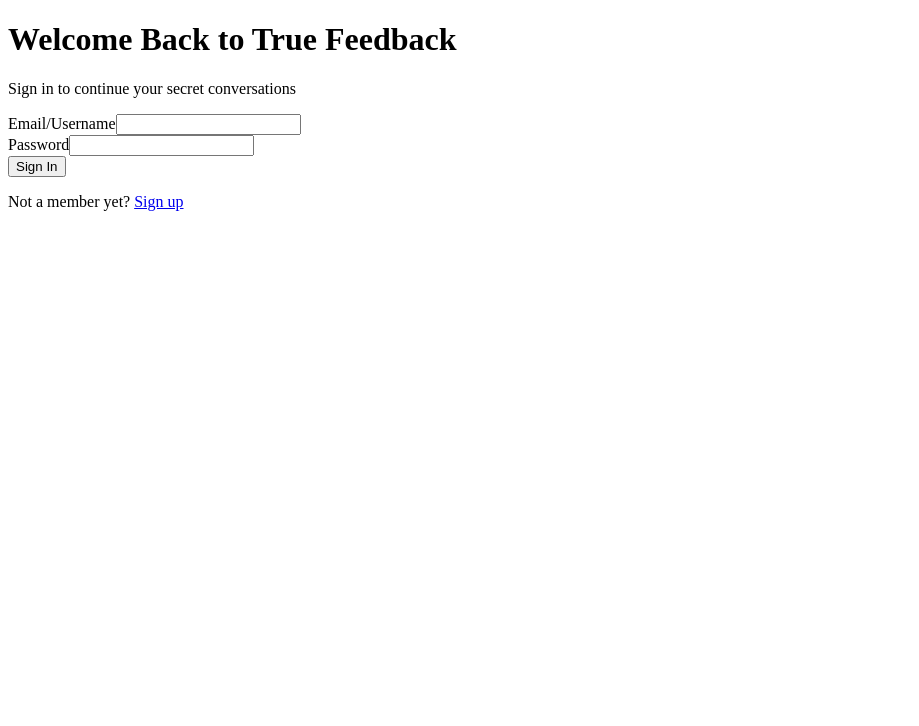
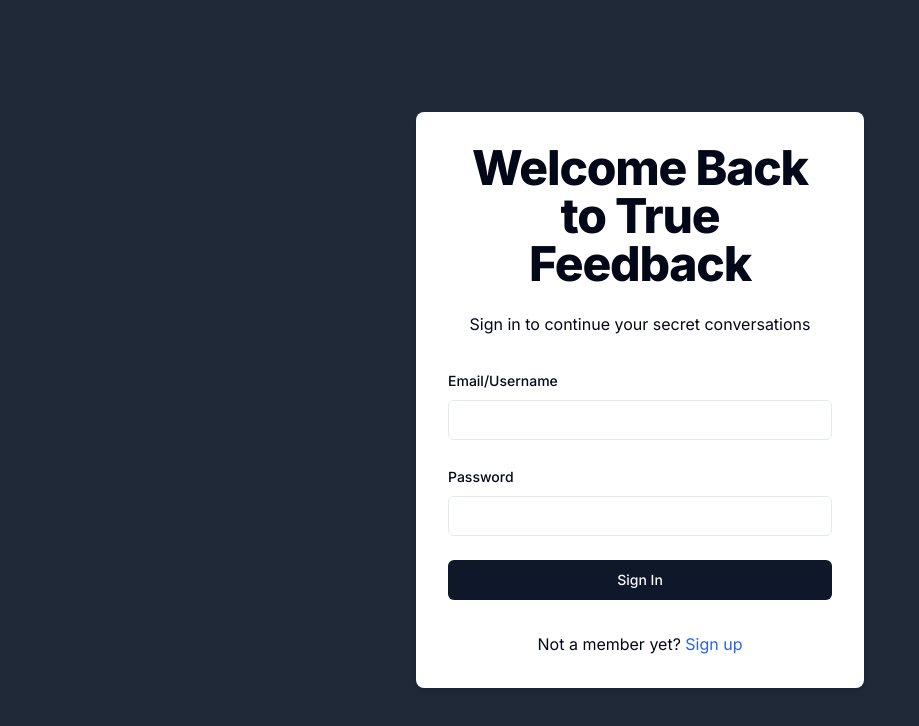
Before and after one commit to Coder-Rushabh/msgspace, a Next.js app: page /sign-in in a window 1280 px wide. Shown: the top 726 px of the page, without its empty margins (0-919 px from the left). Built offline with nearby package versions, Linux system fonts and the light colour scheme.

Commit message:
minor changes

```diff
--- a/package.json
+++ b/package.json
@@ -19,6 +19,7 @@
     "bcryptjs": "^2.4.3",
     "class-variance-authority": "^0.7.0",
     "clsx": "^2.1.1",
+    "dayjs": "^1.11.11",
     "embla-carousel-autoplay": "^8.1.3",
     "lucide-react": "^0.378.0",
     "mongoose": "^8.3.4",
--- /dev/null
+++ b/src/app/layout.tsx
@@ -0,0 +1,29 @@
+import type { Metadata } from 'next';
+import { Inter } from 'next/font/google';
+import './globals.css';
+import AuthProvider from '../context/AuthProvider';
+import { Toaster } from '@/components/ui/toaster';
+
+const inter = Inter({ subsets: ['latin'] });
+
+export const metadata: Metadata = {
+  title: 'True Feedback',
+  description: 'Real feedback from real people.',
+};
+
+interface RootLayoutProps {
+  children: React.ReactNode;
+}
+
+export default async function RootLayout({ children }: RootLayoutProps) {
+  return (
+    <html lang="en" >
+      <AuthProvider>
+        <body className={inter.className}>
+          {children}
+          <Toaster />
+        </body>
+      </AuthProvider>
+    </html>
+  );
+}
```
Also changed, not shown: 1 other file (tests, documents, lock files or other folders).
